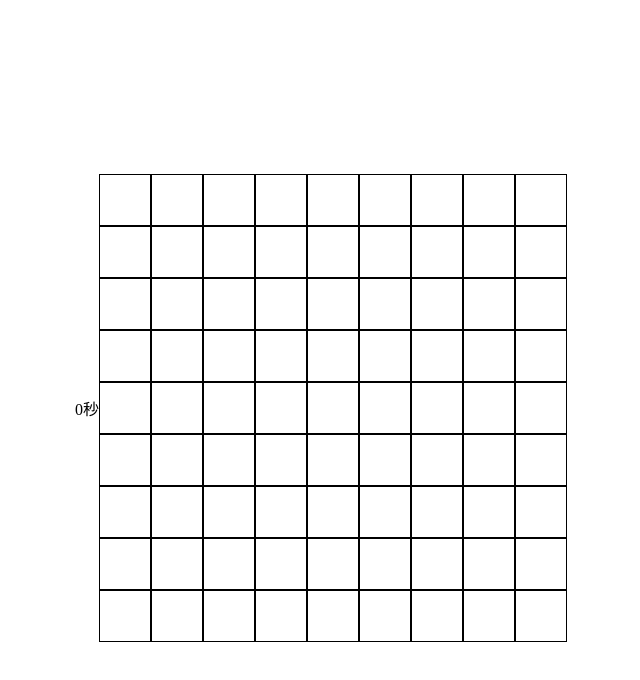
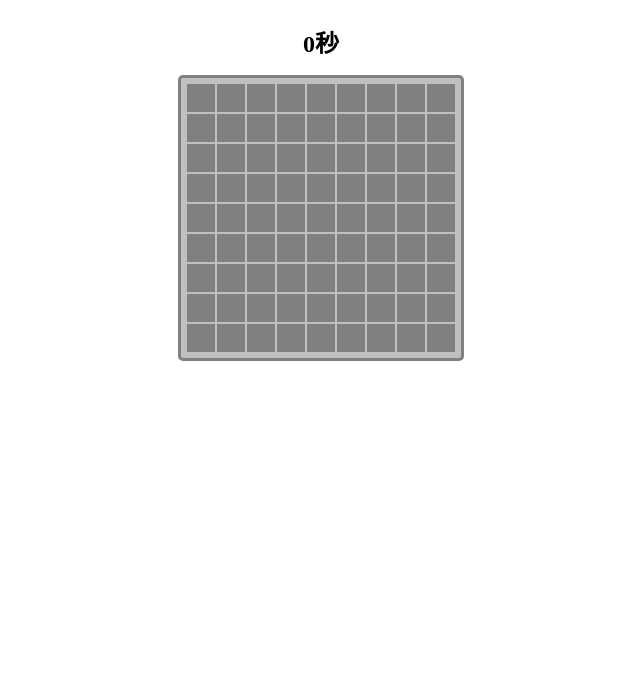
Before and after one commit to s1f102100793/Minesweeper, a React (Create React App) app: page / in a window 1280 px wide. Shown: the top 680 px of the page, without its empty margins (319-959 px from the left). Built offline with nearby package versions, Linux system fonts and the light colour scheme.

Commit message:
cssを変えて本家に近づけた

```diff
--- a/src/components/Board.css
+++ b/src/components/Board.css
@@ -1,24 +1,57 @@
+@font-face {
+  font-family: 'minesweeper-icons';
+  src: url('/public/icons.png') format('embedded-opentype');
+}
+
+.board-container {
+  display: flex;
+  flex-direction: column;
+  align-items: center;
+}
+
+.timer-display {
+  font-size: 1.5rem;
+  font-weight: bold;
+  margin: 1rem;
+}
+
 .board {
-    display: grid;
-    grid-template-columns: repeat(width, 1fr); /* 列の数だけ1frを繰り返し */
+  display: flex;
+  flex-direction: column;
+  background-color: #c0c0c0;
+  border: 3px solid #808080;
+  border-radius: 5px;
+  padding: 5px;
 }
 
 .row {
   display: flex;
+  flex-direction: row;
 }
 
 .cell {
-    width: 50px;
-    height: 50px;
-    border: 1px solid #000;
-    display: flex;
-    align-items: center;
-    justify-content: center;
+  width: 30px;
+  height: 30px;
+  line-height: 30px;
+  text-align: center;
+  background-color: #808080;
+  border: 1px solid #c0c0c0;
+  box-sizing: border-box;
 }
 
-  .board-container {
-    display: flex;
-    justify-content: center;
-    align-items: center;
-    height: 100vh; /* 画面の縦幅いっぱいに表示するために設定 */
+.cell.open {
+  background-color: #d0d0d0;
 }
+
+.adjacent-mines {
+  font-weight: bold;
+  font-family: 'minesweeper-icons';
+}
+
+.mine {
+  font-weight: bold;
+}
+
+.cell.open .mine {
+  display: none;
+}
```
Also changed, not shown: public/icons.png (added). Lines whose indentation alone changed are shown as unchanged.
